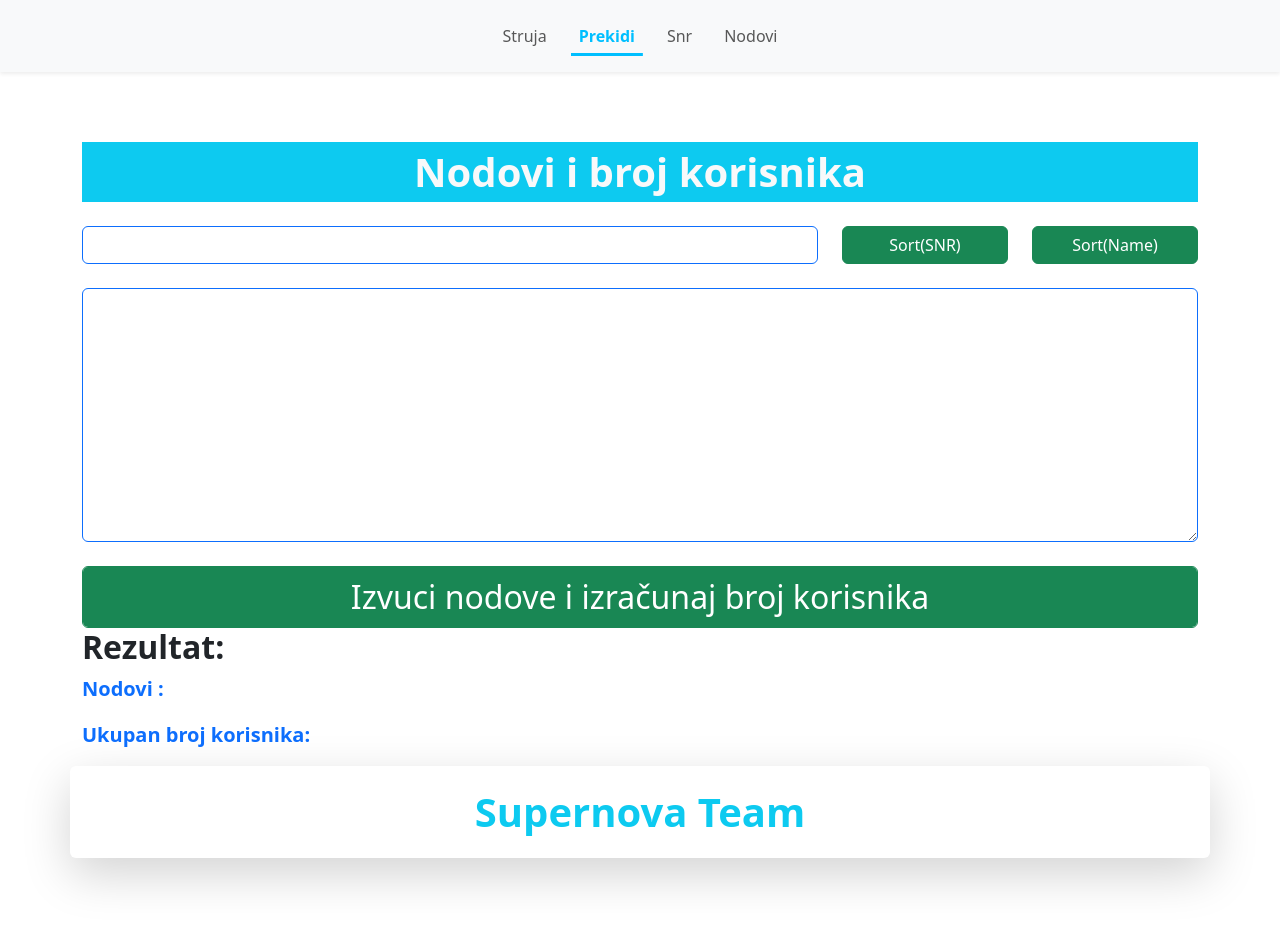
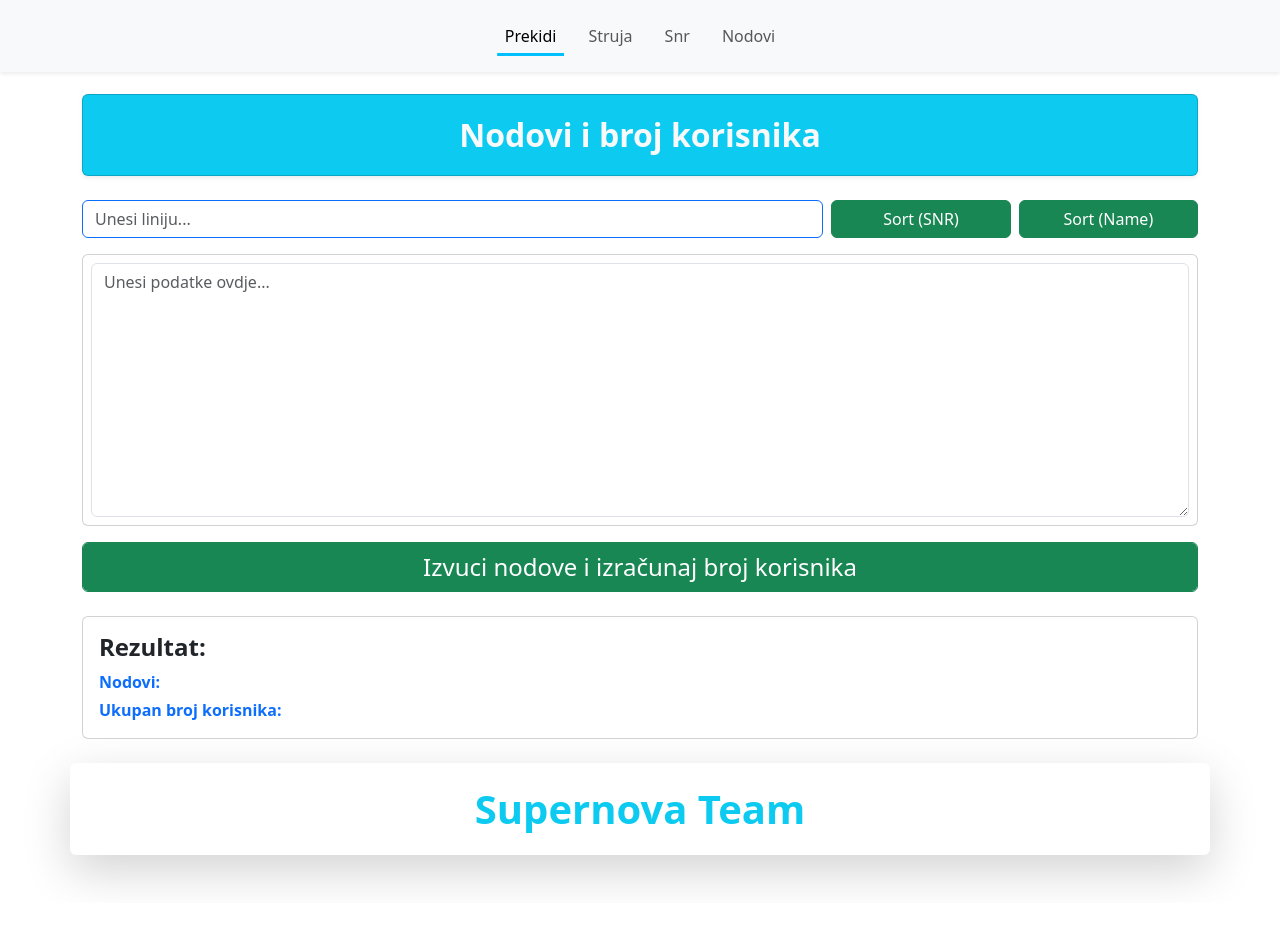
Before and after one commit to rpralica/netlify-prekidi-snr, a plain HTML site: page index.html in a window 1280 px wide. After the commit the page ends 903 px from the top, so only its background shows below. Drawn offline with nearby package versions, Linux system fonts and the light colour scheme; some packages are replaced by stand-ins of ours; a script that the page names is missing.

Commit message:
Napravljena struktura foldera

```diff
--- a/navbar.html
+++ b/components/navbar.html
@@ -1,10 +1,4 @@
-<!-- <nav >
-  <a id="strujaLink" href="struja.html">Struja</a>
-  <a id="indexLink" href="index.html">Prekidi</a>
-  <a id="snrLink" href="snr.html">Snr</a>
-  <a id="nodoviLink" href="nodovi.html">Nodovi</a>
 
-</nav> -->
 
 <nav class="navbar navbar-expand-lg navbar-light bg-light fixed-top shadow-sm">
   <div class="container justify-content-center">
@@ -16,11 +10,12 @@
     <div class="collapse navbar-collapse justify-content-center" id="navbarNav">
       <ul class="navbar-nav">
         <li class="nav-item m-2">
+          <a class="nav-link" id="indexLink" href="index.html">Prekidi</a>
+        </li>
+        <li class="nav-item m-2">
           <a class="nav-link" href="struja.html">Struja</a>
         </li>
-        <li class="nav-item m-2">
-          <a class="nav-link" id="indexLink" href="index.html">Prekidi</a>
-        </li>
+
         <li class="nav-item m-2">
           <a class="nav-link" id="snrLink" href="snr.html">Snr</a>
         </li>
--- a/index.html
+++ b/index.html
@@ -4,50 +4,74 @@
 <head>
     <meta charset="UTF-8">
     <meta name="viewport" content="width=device-width, initial-scale=1">
-    <link href="https://cdn.jsdelivr.net/npm/bootstrap@5.3.2/dist/css/bootstrap.min.css" rel="stylesheet">
+    <link rel="stylesheet" type="text/css" href="/style/style.css">
+    <link href="https://cdn.jsdelivr.net/npm/bootstrap@5.3.3/dist/css/bootstrap.min.css" rel="stylesheet">
     <script src="//cdn.jsdelivr.net/npm/sweetalert2@11"></script>
-    <link rel="stylesheet" type="text/css" href="style.css">
     <title>Nodovi i struja</title>
     <link rel="shortcut icon" href="supernova.jpg">
 </head>
 
 <body>
 
-<div id="navbar-placeholder"></div>
+    <div id="navbar-placeholder"></div>
 
-    <div class="container">
-        <section id="brojKorisnika"></section> <br><br><br>
-        <div class="container text-center super text-light fs-1 fw-bold bg-info">Nodovi i broj korisnika</div><br>
+    <div class="container my-4">
 
-        <div class="row">
-            <div class="col-8">
-                <input id="inputLine" type="text" class="form-control border border-primary"><br>
+        <!-- Naslov sekcije -->
+        <div class="card text-center text-light bg-info mb-4 shadow-sm">
+            <div class="card-body fs-2 fw-bold">Nodovi i broj korisnika</div>
+        </div>
+
+        <!-- Input linija i dugmad -->
+        <div class="row g-2 mb-3 align-items-end">
+            <div class="col-md-8">
+                <input id="inputLine" type="text" class="form-control border border-primary"
+                    placeholder="Unesi liniju...">
             </div>
-            <div class="col-2">
-                <button id="btnSort" class="btn w-100 btn-success">Sort(SNR)</button>
+            <div class="col-md-2">
+                <button id="btnSort" class="btn btn-success w-100">Sort (SNR)</button>
             </div>
-            <div class="col-2">
-                <button id="btnSortName" class="btn w-100 btn-success">Sort(Name)</button>
+            <div class="col-md-2">
+                <button id="btnSortName" class="btn btn-success w-100">Sort (Name)</button>
             </div>
         </div>
-        <textarea class="form-control container border border-primary" id="inputData" rows="10" cols="50"
-            oninput="this.value=this.value.trim();"></textarea><br>
-        <button class="btn btn-success form-control fs-2" onclick="extractNodes()">Izvuci nodove i izračunaj broj
+
+        <!-- Textarea za podatke -->
+        <div class="card mb-3">
+            <div class="card-body p-2">
+                <textarea class="form-control" id="inputData" rows="10" cols="50"
+                    oninput="this.value=this.value.trim();" placeholder="Unesi podatke ovdje..."></textarea>
+            </div>
+        </div>
+
+        <!-- Glavni button -->
+        <button class="btn btn-success form-control fs-4 mb-4" onclick="extractNodes()">Izvuci nodove i izračunaj broj
             korisnika</button>
-        <h3 class="fw-bold fs-2 text-dark">Rezultat:</h3>
-        <p class="fw-bold text-primary fs-5">Nodovi : <br><span class="text-dark" id="outputNodes"></span></p>
-        <p class="fw-bold text-primary fs-5">Ukupan broj korisnika: <span class="text-dark" id="totalUsers"></span></p>
+
+        <!-- Rezultati -->
+        <div class="card mb-3">
+            <div class="card-body">
+                <h4 class="fw-bold text-dark mb-2">Rezultat:</h4>
+                <p class="fw-bold text-primary mb-1">Nodovi: <br><span class="text-dark" id="outputNodes"></span></p>
+                <p class="fw-bold text-primary mb-0">Ukupan broj korisnika: <span class="text-dark"
+                        id="totalUsers"></span></p>
+            </div>
+        </div>
+
     </div>
 
-    <div class="container jumbofoot shadow-lg p-3 mb-5 text-center text-info fs-1 fw-bold  rounded">
+    <!-- Footer -->
+    <div class="container jumbofoot shadow-lg p-3 mb-5 text-center text-info fs-1 fw-bold rounded">
         Supernova Team
     </div>
-    <br><br>
-    <script src="script.js"></script>
-    <script src="prekidi.js"></script>
+
+    <!-- Scriptovi -->
+    <script src="./script/script.js"></script>
+    <script src="./script/prekidi.js"></script>
     <script src="https://cdn.jsdelivr.net/npm/bootstrap@5.3.3/dist/js/bootstrap.bundle.min.js"
         integrity="sha384-YvpcrYf0tY3lHB60NNkmXc5s9fDVZLESaAA55NDzOxhy9GkcIdslK1eN7N6jIeHz"
         crossorigin="anonymous"></script>
+
 </body>
 
 </html>
--- a/script.js
+++ /dev/null
@@ -1,26 +0,0 @@
-
-
-        // Funkcija za učitavanje i aktiviranje navigacije
-function loadAndActivateNavbar() {
-    fetch('navbar.html')
-        .then(response => response.text())
-        .then(data => {
-            document.getElementById('navbar-placeholder').innerHTML = data;
-
-            // Aktiviranje trenutne stranice
-            const currentPath = window.location.pathname;
-            const navLinks = document.querySelectorAll('nav a');
-
-            navLinks.forEach(link => {
-                if (currentPath.endsWith(link.getAttribute('href'))) {
-                    link.classList.add('active');
-                } else {
-                    link.classList.remove('active');
-                }
-            });
-        })
-        .catch(error => console.error('Error loading navbar:', error));
-}
-
-// Poziv funkcije kada se stranica učita
-document.addEventListener('DOMContentLoaded', loadAndActivateNavbar);
--- /dev/null
+++ b/script/script.js
@@ -0,0 +1,30 @@
+function loadAndActivateNavbar() {
+  fetch('./components/navbar.html')
+    .then(response => response.text())
+    .then(data => {
+      document.getElementById('navbar-placeholder').innerHTML = data;
+
+      const currentPath = window.location.pathname.split('/').pop(); // samo ime fajla
+      const navLinks = document.querySelectorAll('nav a');
+
+      let activeSet = false;
+
+      navLinks.forEach((link, index) => {
+        const linkHref = link.getAttribute('href');
+        if (currentPath === linkHref) {
+          link.classList.add('active');
+          activeSet = true;
+        } else {
+          link.classList.remove('active');
+        }
+      });
+
+      // Ako nijedan link nije match, stavi active na prvi tab
+      if (!activeSet && navLinks.length > 0) {
+        navLinks[0].classList.add('active');
+      }
+    })
+    .catch(error => console.error('Error loading navbar:', error));
+}
+
+document.addEventListener('DOMContentLoaded', loadAndActivateNavbar);
--- a/snr.css
+++ /dev/null
@@ -1,142 +0,0 @@
-body {
-  html {
-    scroll-behavior: smooth;
-  }
-
-  padding-top: 20px;
-  background-color: #f8f9fa;
-}
-
-.container {
-  background-color: #fff;
-  padding: 30px;
-  border-radius: 8px;
-  box-shadow: 0 0 15px rgba(0, 0, 0, 0.1);
-  margin-bottom: 30px;
-}
-
-textarea {
-  min-height: 250px;
-  font-family: 'Consolas', 'Monaco', monospace;
-  /* Fiksna širina fonta za lakše snalaženje */
-}
-
-.output-section {
-  margin-top: 30px;
-}
-
-.output-table {
-  width: 100%;
-  margin-bottom: 20px;
-  border-collapse: collapse;
-  /* Osigurava da nema razmaka između ćelija */
-}
-
-.output-table th,
-.output-table td {
-  padding: 5px;
-  /* Smanji padding da bude kompaktnije */
-  vertical-align: top;
-  border: 1px solid #dee2e6;
-  /* Lagana granica */
-}
-
-.output-table tbody tr:nth-child(odd) {
-  background-color: #f2f2f2;
-  /* Za bolju čitljivost redova */
-}
-
-/* Stil za spajanje grada i CMTS-a */
-.city-cmts-header {
-  font-weight: bold;
-  background-color: #e9ecef;
-  /* Svjetlija pozadina za zaglavlje */
-  padding: 8px 5px;
-  margin-top: 15px;
-  /* Razmak iznad novog CMTS bloka */
-  margin-bottom: 10px;
-  /* Razmak ispod naslova i iznad tabele */
-}
-
-/* Stil za red unutar tabele da omogući poravnanje SNR-a */
-.output-table .incident-line {
-  display: flex;
-  justify-content: space-between;
-  width: 100%;
-}
-
-.output-table .incident-line span:first-child {
-  flex-grow: 1;
-  /* Omogućava prvom spanu da zauzme sav dostupan prostor */
-  white-space: nowrap;
-  /* Sprečava prelamanje teksta */
-  overflow: hidden;
-  /* Skriva prelivajuci tekst */
-  text-overflow: ellipsis;
-  /* Dodaje '...' ako je tekst predug */
-  padding-right: 10px;
-  /* Mali razmak prije SNR-a */
-}
-
-.output-table .incident-line span:last-child {
-  white-space: nowrap;
-  /* Sprečava prelamanje SNR-a */
-  flex-shrink: 0;
-  /* Sprečava SNR da se smanji */
-  text-align: right;
-  /* Poravnava SNR desno */
-  min-width: 40px;
-  /* Minimalna sirina za SNR */
-}
-
-/* Inline stilovi za kopiranje - Prilagođeno za novi format */
-.copy-table-container div[style*='font-weight: bold'] {
-  font-weight: bold;
-}
-
-.copy-table-container div[style*='background-color: #e9ecef'] {
-  background-color: #e9ecef;
-  padding: 8px 5px;
-}
-
-.copy-table-container table {
-  width: 100%;
-  border-collapse: collapse;
-  margin-bottom: 20px;
-}
-
-.copy-table-container td {
-  padding: 5px;
-  vertical-align: top;
-  border: 1px solid #dee2e6;
-}
-
-.copy-table-container tr:nth-child(odd) td {
-  background-color: #f2f2f2;
-}
-
-.copy-table-container tr:nth-child(even) td {
-  background-color: #ffffff;
-}
-
-/* Posebni stilovi za SNR unutar kopiranog HTML-a */
-.copy-table-container .incident-line-copy {
-  display: flex;
-  justify-content: space-between;
-  width: 100%;
-}
-
-.copy-table-container .incident-line-copy span:first-child {
-  flex-grow: 1;
-  white-space: nowrap;
-  overflow: hidden;
-  text-overflow: ellipsis;
-  padding-right: 10px;
-}
-
-.copy-table-container .incident-line-copy span:last-child {
-  white-space: nowrap;
-  flex-shrink: 0;
-  text-align: right;
-  min-width: 40px;
-}
--- a/style.css
+++ /dev/null
@@ -1,73 +0,0 @@
-/* Osnovni stilovi za navigaciju */
-nav {
-  display: flex; /* Koristimo flexbox za lakše poravnanje linkova */
-  justify-content: center; /* Centriramo linkove */
-  gap: 40px; /* Dodaje razmak između Flexbox stavki */
-  background-color: #f8f8f8; /* Neka lagana pozadina za nav */
-  padding: 15px 0;
-  box-shadow: 0 2px 5px rgba(0, 0, 0, 0.1); /* Diskretna senka */
-}
-
-nav a {
-  position: relative; /* Važno za pozicioniranje linije (pseudo-elementa) */
-  padding: 10px 0; /* Smanjujemo padding levo/desno jer imamo gap */
-  text-decoration: none;
-  color: #333; /* Tamniji tekst linka */
-  font-weight: 500;
-  overflow: hidden; /* Osigurava da linija ne viri van linka pre animacije */
-  transition: color 0.3s ease; /* Blaga tranzicija za boju teksta */
-  white-space: nowrap; /* Sprečava prelamanje teksta ako je prozor mali */
-}
-
-/* Stilovi za liniju ispod linka (pseudo-element) */
-nav a::after {
-  content: ''; /* Obavezno za pseudo-elemente */
-  position: absolute;
-  left: 50%; /* Pomera početak linije na 50% širine linka */
-  transform: translateX(
-    -50%
-  ); /* Pomera liniju unazad za 50% svoje širine da bi se centrirala */
-  bottom: 0; /* Linija će biti na dnu linka */
-  width: 0; /* Inicijalno je širina 0 (nevidljiva) */
-  height: 3px; /* Debljina linije */
-  background-color: deepskyblue; /* Boja linije */
-  transition: width 0.7s ease-out; /* Animacija širine linije */
-}
-
-/* Stil za hover efekat: linija se polako pojavi */
-nav a:hover::after {
-  width: 100%; /* Linija se proširi na 80% širine linka */
-}
-
-/* Stil za aktivni tab: linija ostaje */
-nav a.active::after {
-  width: 100%; /* Linija ostaje na 80% širine */
-  background-color: deepskyblue; /* Boja linije za aktivni tab */
-}
-
-/* Stil za aktivni tab: boja teksta se menja */
-nav a.active {
-  color: deepskyblue; /* Boja teksta aktivnog taba */
-}
-
-/* Dodaj padding-top da body ne bude prekriven navbar-om */
-body {
-    padding-top: 70px; /* prilagodi visinu navbar-a */
-}
-
-/* Opcionalno: stil za aktivni link */
-.nav-link.active {
-    font-weight: bold;
-    color: deepskyblue !important; /* Bootstrap primary color */
-}
-/*  dodajemo media query */
-@media (max-width: 991px) {
-    nav ul.navbar-nav {
-        flex-direction: column;
-        gap: 0; /* uklanja horizontalni gap na malim ekranima */
-        text-align: center;
-    }
-    nav a {
-        padding: 10px 15px;
-    }
-}
--- /dev/null
+++ b/style/style.css
@@ -0,0 +1,48 @@
+nav {
+  display: flex;
+  justify-content: center;
+  gap: 40px;
+  background-color: #f8f8f8;
+  padding: 15px 0;
+  box-shadow: 0 2px 5px rgba(0,0,0,0.1);
+}
+
+nav a {
+  position: relative;
+  padding: 10px 0;
+  text-decoration: none;
+  color: #333;
+  font-weight: 500;
+  overflow: hidden;
+  transition: color 0.3s ease;
+  white-space: nowrap;
+}
+
+nav a::after {
+  content: '';
+  position: absolute;
+  left: 50%;
+  transform: translateX(-50%);
+  bottom: 0;
+  width: 0;
+  height: 3px;
+  background-color: deepskyblue;
+  transition: width 0.3s ease-out;
+}
+
+nav a:hover::after {
+  width: 100%;
+}
+
+nav a.active::after {
+  width: 100% !important;
+  background-color: deepskyblue;
+}
+
+nav a.active {
+  color: deepskyblue;
+}
+
+body {
+  padding-top: 70px;
+}
```
Also changed, not shown: index copy.html (deleted, +0 -50 lines), nodovi.html (+4 -4 lines), snr.html (+5 -4 lines), struja.html (+4 -3 lines), cont.txt (added), script/nodovi.js (renamed from nodovi.js), script/prekidi.js (renamed from prekidi.js), script/snr.js (renamed from snr.js), script/struja.js (renamed from struja.js), style/nodovi.css (renamed from nodovi.css), style/prekidi.css (renamed from prekidi.css).
